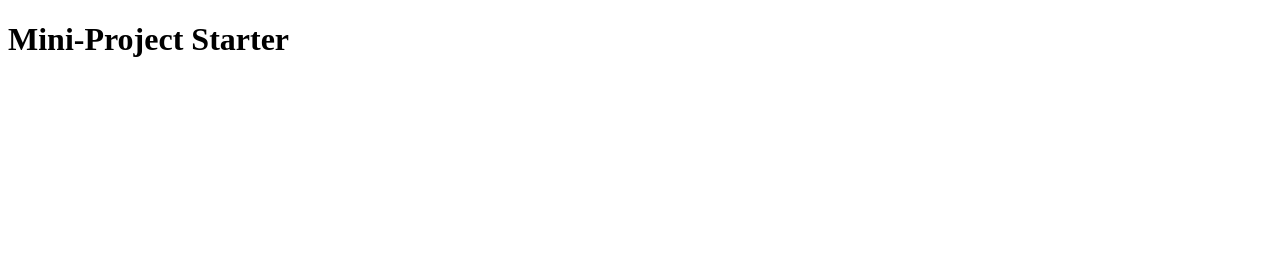
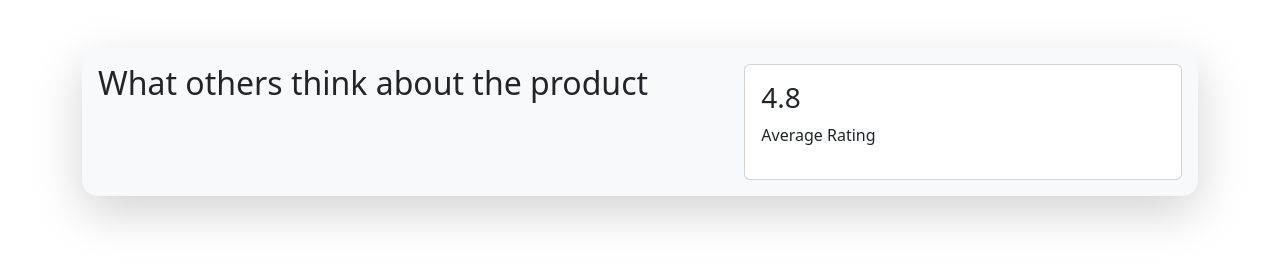
Before and after one commit to Ittikorn-Sukjai/RatingComponent, a plain HTML site: page index.html in a window 1280 px wide. Drawn offline with Linux system fonts and the light colour scheme.

Commit message:
Create Rating Summary Structure (#1)

```diff
--- a/index.html
+++ b/index.html
@@ -1,16 +1,38 @@
 <!DOCTYPE html>
 <html lang="en">
+
 <head>
   <meta charset="UTF-8" />
   <meta http-equiv="X-UA-Compatible" content="IE=edge" />
   <meta name="viewport" content="width=device-width, initial-scale=1.0" />
-    <!-- <link rel="stylesheet" href="css/bootstrap.min.css" /> -->
+  <link rel="stylesheet" href="css/bootstrap.min.css" />
   <link rel="stylesheet" href="css/style.css" />
   <title>Rating Component</title>
 </head>
+
 <body>
-    <h1>Mini-Project Starter</h1>
+  <div class="container">
+    <div class="card bg-light rounded-4 border-0 shadow-lg mt-5">
+      <div class="card-body">
+        <div class="row">
+          <div class="col-7">
+            <h2>What others think about the product</h2>
+            <div>
+            </div>
+          </div>
+          <div class="col-5">
+            <div class="card">
+              <div class="card-body">
+                <h3>4.8</h3>
+                <p>Average Rating</p>
+              </div>
+            </div>
+          </div>
+        </div>
+      </div>
+    </div>
 
     <script src="js/bootstrap.bundle.min.js"></script>
 </body>
+
 </html>
```
Lines whose indentation alone changed are shown as unchanged.
